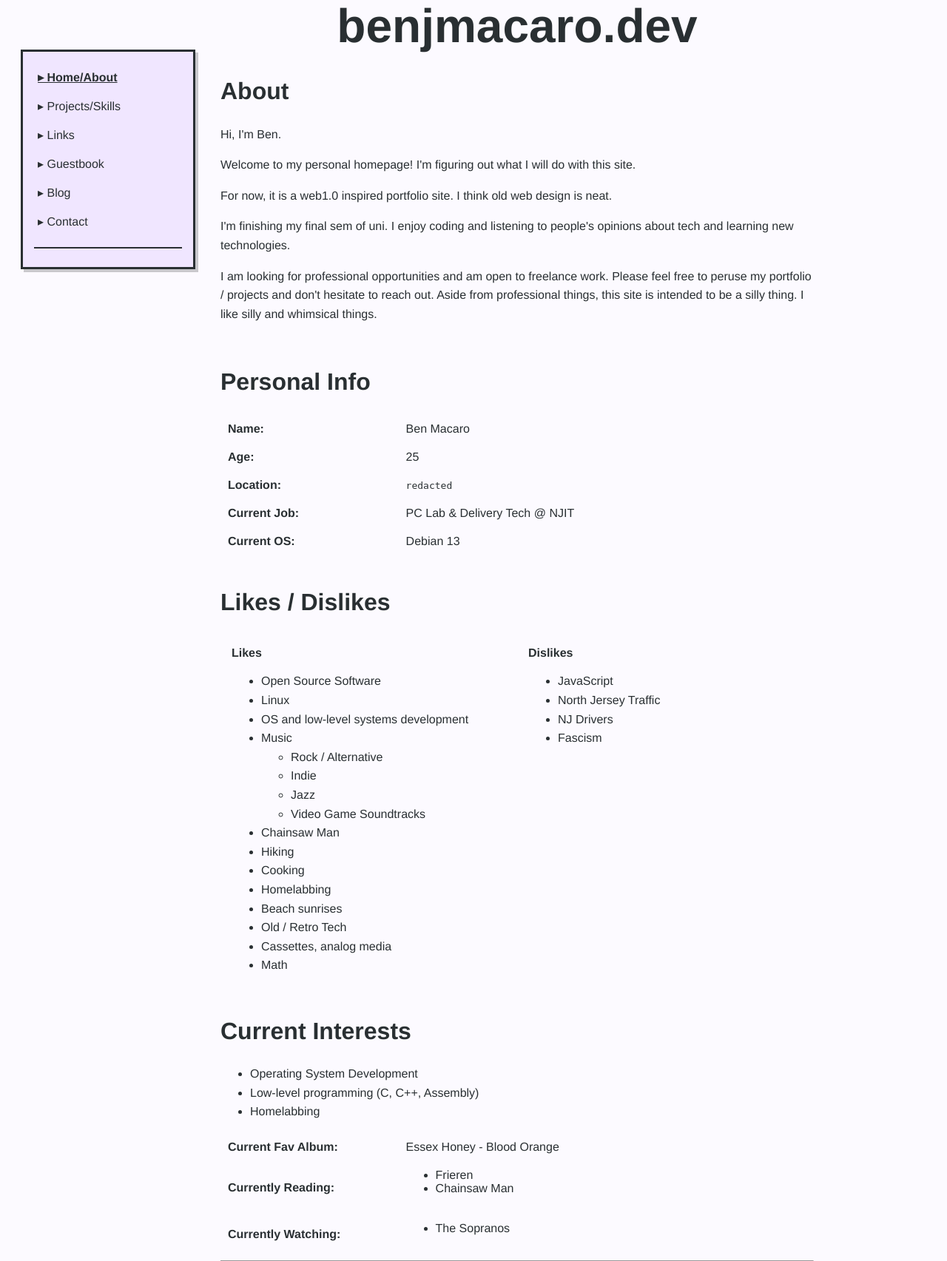
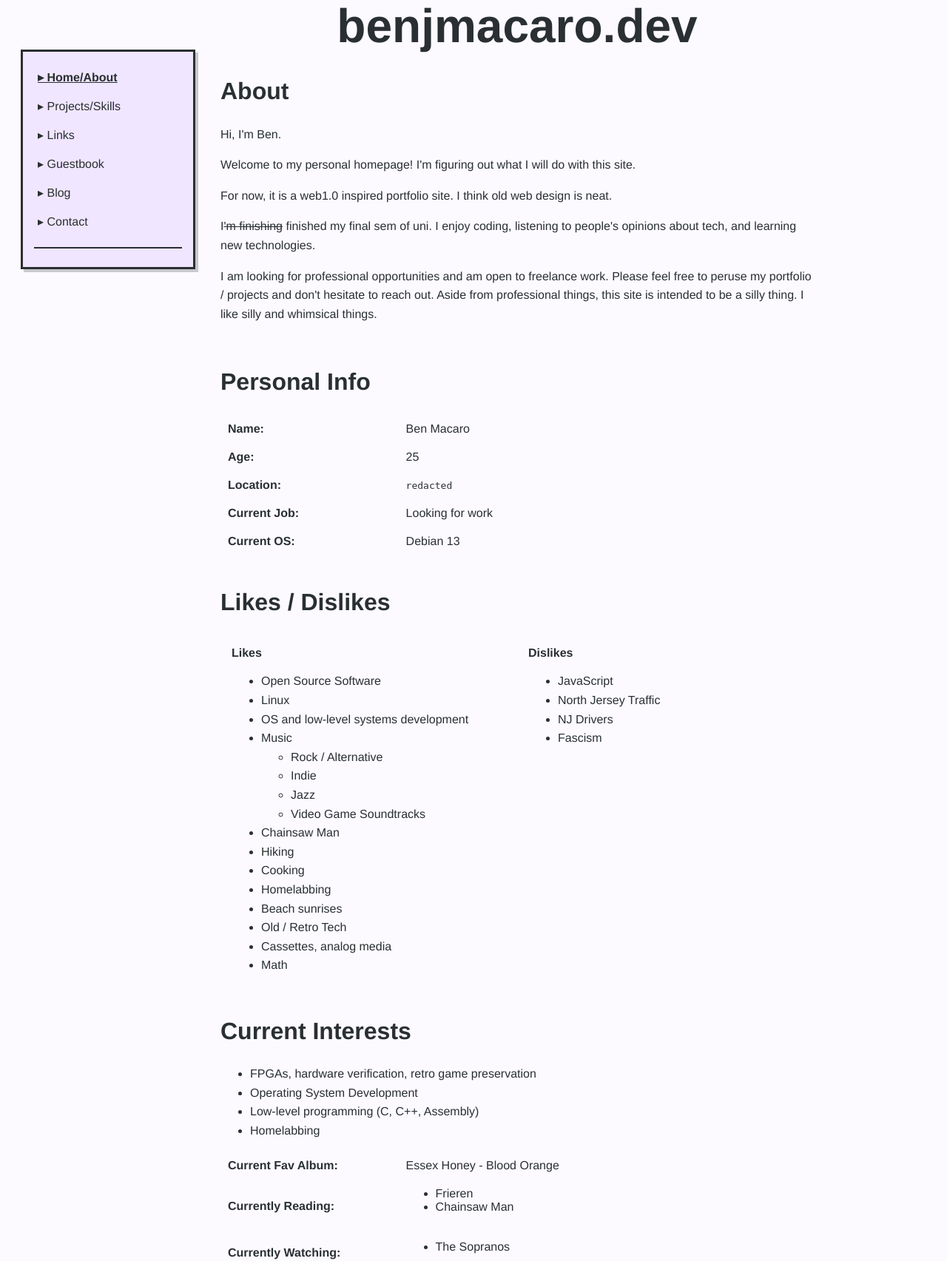
Before and after one commit to bmaca01/portfolio-web1, a PHP site: page /website/index.php in a window 1280 px wide. Shown: the part 53-1758 px from the top of the page at 74% size. Run offline with PHP 8.4, Linux system fonts and the light colour scheme.

Commit message:
Update index.php

```diff
--- a/website/index.php
+++ b/website/index.php
@@ -18,7 +18,7 @@ include 'includes/page-header.php';
     For now, it is a web1.0 inspired portfolio site. I think old web design is neat.
   </p>
   <p class="body-text">
-    I'm finishing my final sem of uni. I enjoy coding and listening to people's opinions about tech and learning new technologies.
+    I<s>'m finishing</s> finished my final sem of uni. I enjoy coding, listening to people's opinions about tech, and learning new technologies.
   </p>
   <p class="body-text">
     I am looking for professional opportunities and am open to freelance work. Please feel free to peruse my portfolio / projects and don't hesitate to reach out. Aside from professional things, this site is intended to be a silly thing. I like silly and whimsical things.
@@ -43,7 +43,7 @@ include 'includes/page-header.php';
   </tr>
   <tr>
     <td class="text-primary"><strong>Current Job:</strong></td>
-    <td class="text-primary">PC Lab & Delivery Tech @ NJIT</td>
+    <td class="text-primary">Looking for work</td>
   </tr>
   <tr>
     <td class="text-primary"><strong>Current OS:</strong></td>
@@ -95,6 +95,7 @@ include 'includes/page-header.php';
 
 <h2 class="section-heading">Current Interests</h2>
 <ul class="body-text">
+    <li>FPGAs, hardware verification, retro game preservation</li>
     <li>Operating System Development</li>
     <li>Low-level programming (C, C++, Assembly)</li>
     <li>Homelabbing</li>
```
